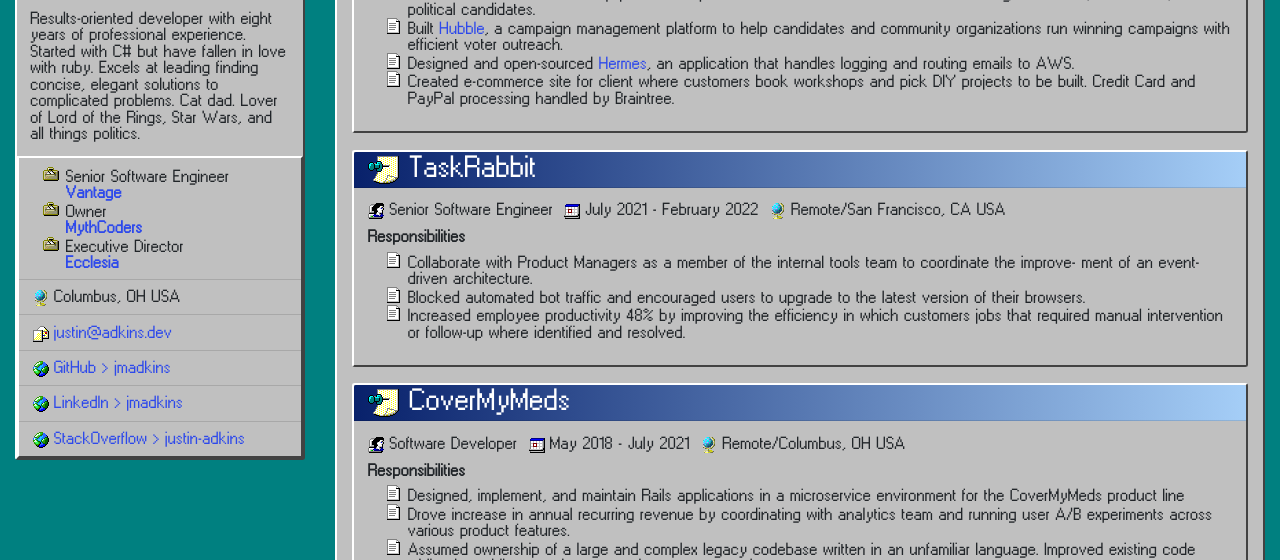
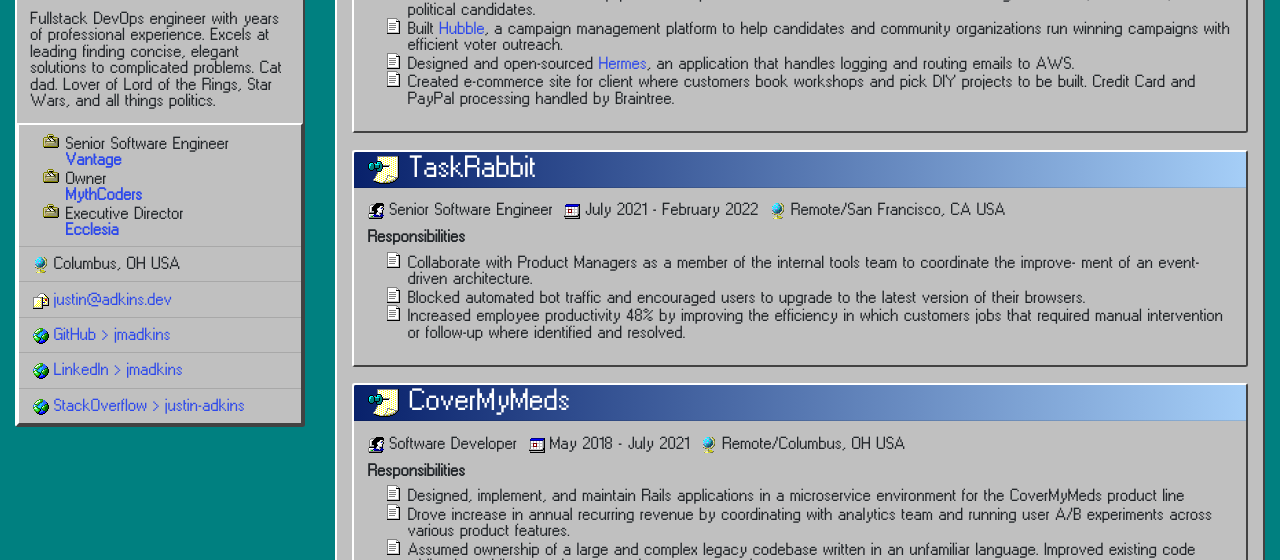
Before and after one commit to jmadkins/jmadkins.github.io, a Jekyll site: the page built from index.html, in a window 1280 px wide and 900 px high, cut to the strip 340-900 px from the top of the window. Built offline with Jekyll 4.4.1, drawn with Linux system fonts in a browser that asks for light colours.

Commit message:
Updated personal bio

```diff
--- a/_config.yml
+++ b/_config.yml
@@ -1,8 +1,8 @@
 title: Justin Adkins
 location: Columbus, OH USA
 about_me: >-
-  Results-oriented developer with eight years of professional experience. Started with C# but have fallen in love
-  with ruby. Excels at leading finding concise, elegant solutions to complicated problems.
+  Fullstack DevOps engineer with years of professional experience.
+  Excels at leading finding concise, elegant solutions to complicated problems.
   Cat dad. Lover of Lord of the Rings, Star Wars, and all things politics.
 baseurl: ""
 url: https://adkins.dev
```
